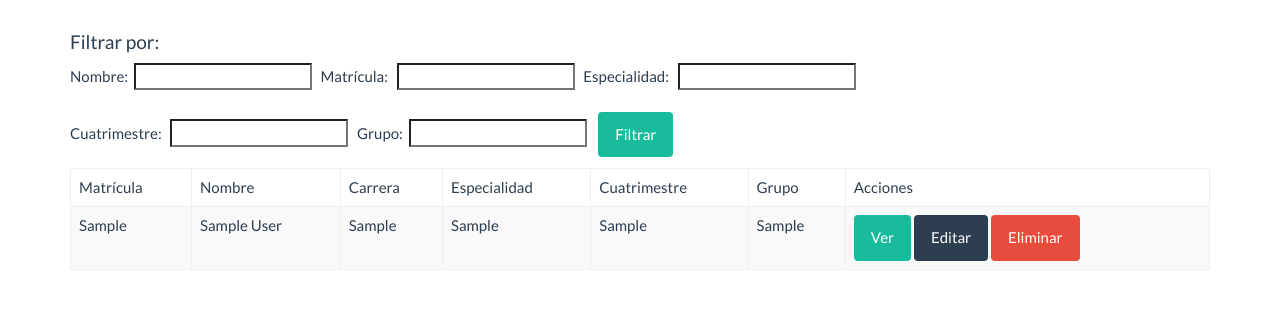
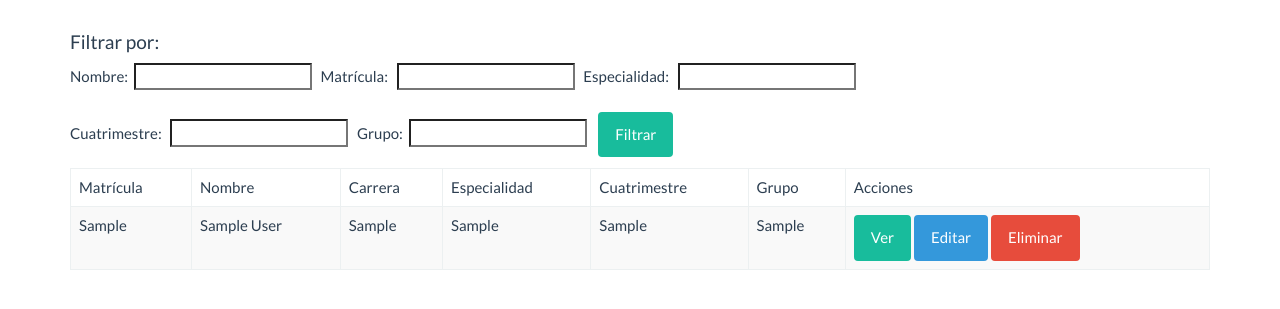
Before and after one commit to Mario-Alonso99/SGH-TI, a Django app: page /students/search/ in a window 1280 px wide. Shown: the part 60-369 px from the top of the page. Run offline with Django 3.2, Linux system fonts and the light colour scheme; tables that the repository leaves empty hold one stand-in row (values such as "Sample post"); some libraries are stand-ins or nearby versions.

Commit message:
Cambios a la Gestión de Estudiantes, Modulo Dirección

```diff
--- a/templates/students/student_search.html
+++ b/templates/students/student_search.html
@@ -38,7 +38,7 @@
 			<td>{{ student.grupo }}</td>
 			<td>
 				<a class="btn btn-success" href="{% url 'students:student_show' student.id %}">Ver</a>
-				<a class="btn btn-primary" href="{% url 'students:student_update' student.id %}">Editar</a>
+				<a class="btn btn-info" href="{% url 'students:student_update' student.id %}">Editar</a>
 				<a class="btn btn-danger" href="{% url 'students:student_delete' student.id %}">Eliminar</a>
 			</td>
 		</tr>
```
